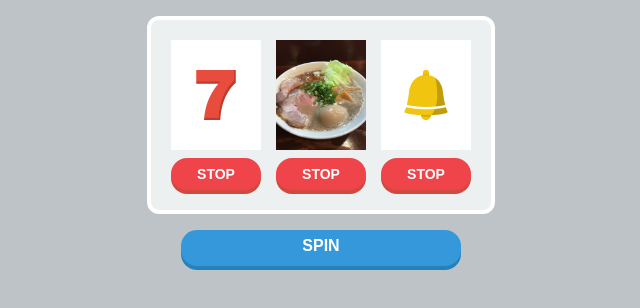
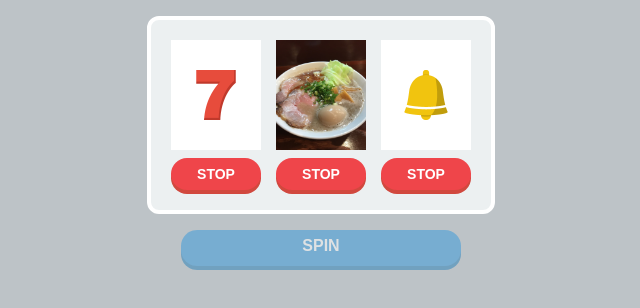
Before and after one commit to okapeeokapee/slot-game, a plain HTML site: page index.html in a window 1280 px wide. Both pictures are taken after a click on the element "SPIN". Shown: the whole page, without its empty margins (319-959 px from the left). Drawn offline with Linux system fonts and the light colour scheme.

Commit message:
clicked panels opacity0.5

```diff
--- a/css/styles.css
+++ b/css/styles.css
@@ -52,3 +52,7 @@ main{
 .unmatched{
   opacity: 0.5;
 }
+
+.inactive{
+  opacity: 0.5;
+}
--- a/js/main.js
+++ b/js/main.js
@@ -15,6 +15,10 @@
       this.stop.textContent='STOP';
       this.stop.classList.add('stop');
       this.stop.addEventListener('click',()=>{
+        if(this.stop.classList.contains('inactive')){
+          return;
+        }
+        this.stop.classList.add('inactive');
         clearTimeout(this.timeoutId);
 
         panelsLeft--;
@@ -84,6 +88,10 @@
 
   const spin=document.getElementById('spin');
   spin.addEventListener('click',() => {
+    if(spin.classList.contains('inactive')){
+      return;
+    }
+    spin.classList.add('inactive');
     panels.forEach(panel =>{
       panel.spin();
     });
```
